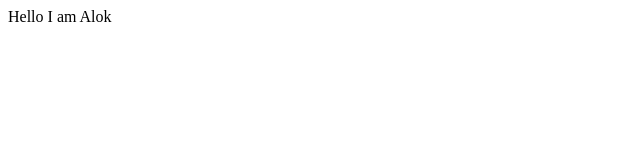
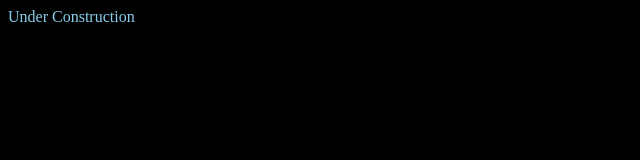
Before and after one commit to singhalok1619/alok_portfolio.github.io, a plain HTML site: page index.html in a window 1280 px wide. Shown: the whole page, without its empty margins (0-640 px from the left). Drawn offline with Linux system fonts and the light colour scheme.

Commit message:
Update index.html

```diff
--- a/index.html
+++ b/index.html
@@ -4,9 +4,15 @@
     <meta charset="UTF-8">
     <meta http-equiv="X-UA-Compatible" content="IE=edge">
     <meta name="viewport" content="width=device-width, initial-scale=1.0">
-    <title>Portfoliio</title>
+    <title>Portfolio</title>
+    <style>
+        *{
+            background-color: black;
+            color: skyblue;
+        }
+        </style>
 </head>
 <body>
-    Hello I am Alok
+    Under Construction
 </body>
 </html>
```
